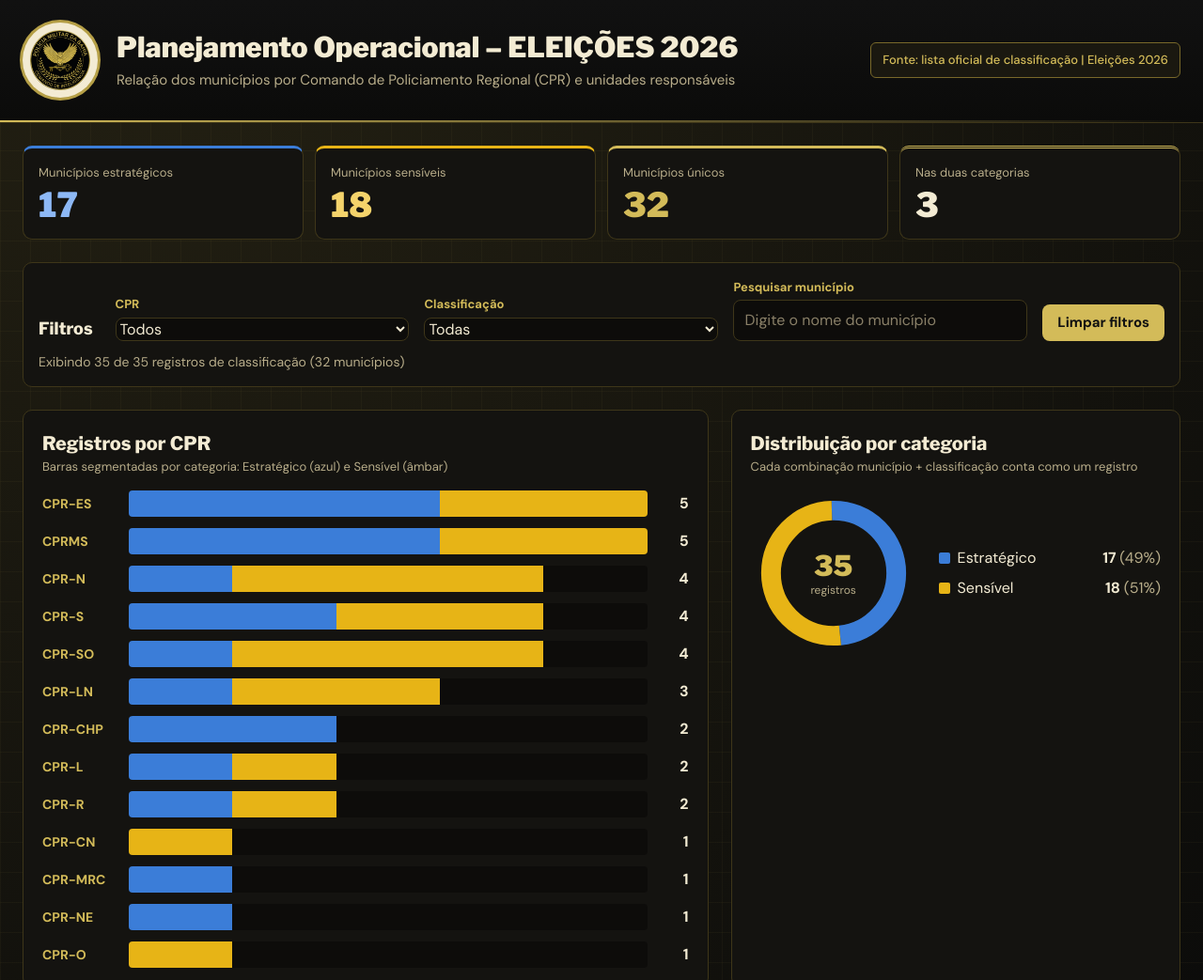
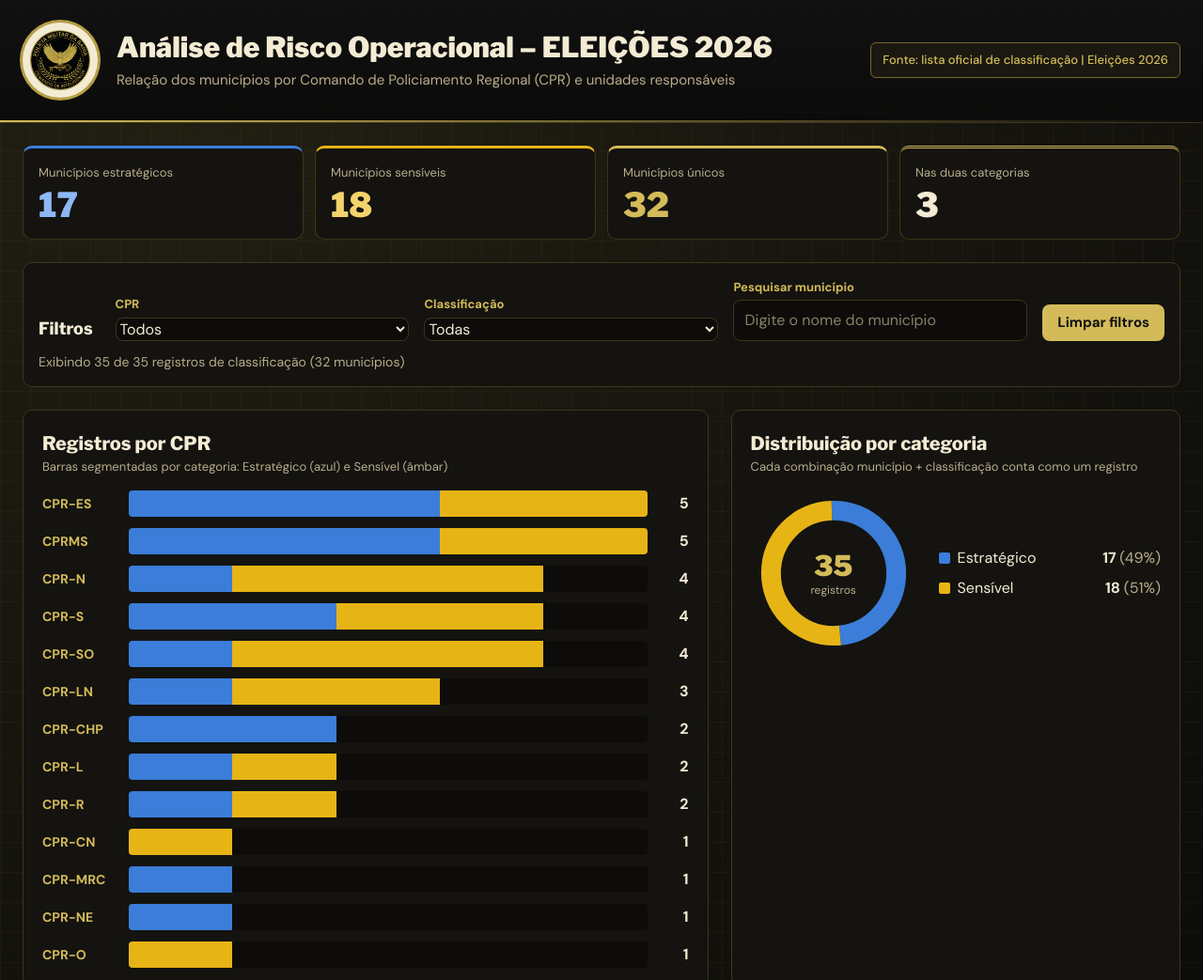
Before and after one commit to rlsf1984/coint, a plain HTML site: page index.html in a window 1280 px wide. Shown: the top 1043 px of the page at 94% size. Drawn offline with nearby package versions, Linux system fonts and the light colour scheme; a script that the page names is missing.

Commit message:
Correção de Título

```diff
--- a/index.html
+++ b/index.html
@@ -40,7 +40,7 @@ th{font-weight:700;text-transform:uppercase;letter-spacing:.06em;font-size:.72re
      </div>
      <div class="flex-1 min-w-0">
       <!--<p data-template-id="header-eyebrow" class="canva-text uppercase" style="color: rgb(181, 159, 70); font-weight: 700; font-style: normal; font-size: 12px; letter-spacing: 0.15rem;">Coint · Análise de Risco Operacional</p>-->
-      <h1 data-template-id="page-title" class="canva-text hfont leading-tight" style="color: rgb(243, 235, 211); font-weight: 900; font-style: normal; font-size: 30px;">Planejamento Operacional – ELEIÇÕES 2026</h1>
+      <h1 data-template-id="page-title" class="canva-text hfont leading-tight" style="color: rgb(243, 235, 211); font-weight: 900; font-style: normal; font-size: 30px;">Análise de Risco Operacional – ELEIÇÕES 2026</h1>
       <p data-template-id="page-context" class="canva-text mt-1" style="color: rgb(184, 173, 138); font-weight: 400; font-style: normal; font-size: 15px;">Relação dos municípios por Comando de Policiamento Regional (CPR) e unidades responsáveis</p>
      </div><span data-template-id="source-tag" class="canva-tag self-start md:self-center px-3 py-2 rounded-md border" style="border-color: rgb(121, 105, 42); background: rgb(26, 24, 16); color: rgb(211, 187, 89); font-weight: 500; font-style: normal; font-size: 13px;">Fonte: lista oficial de classificação | Eleições 2026</span>
     </div>
```
